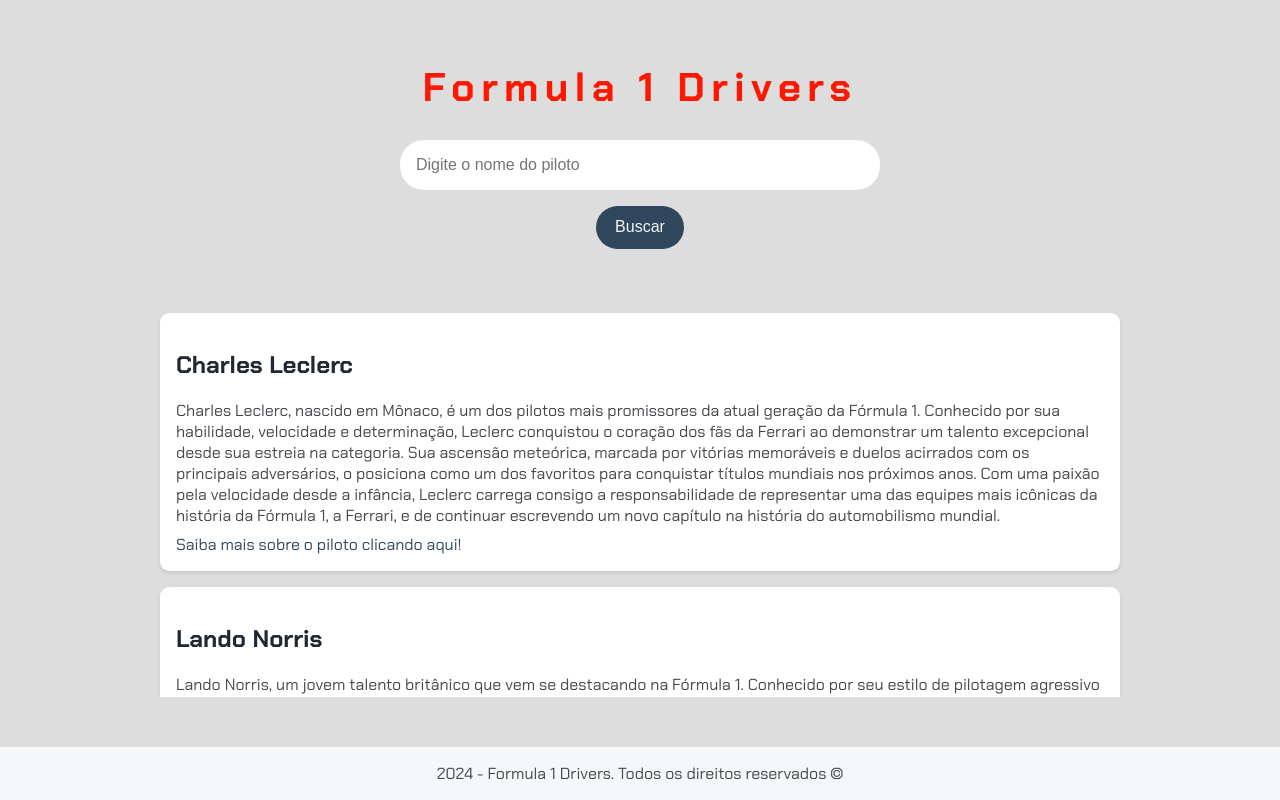
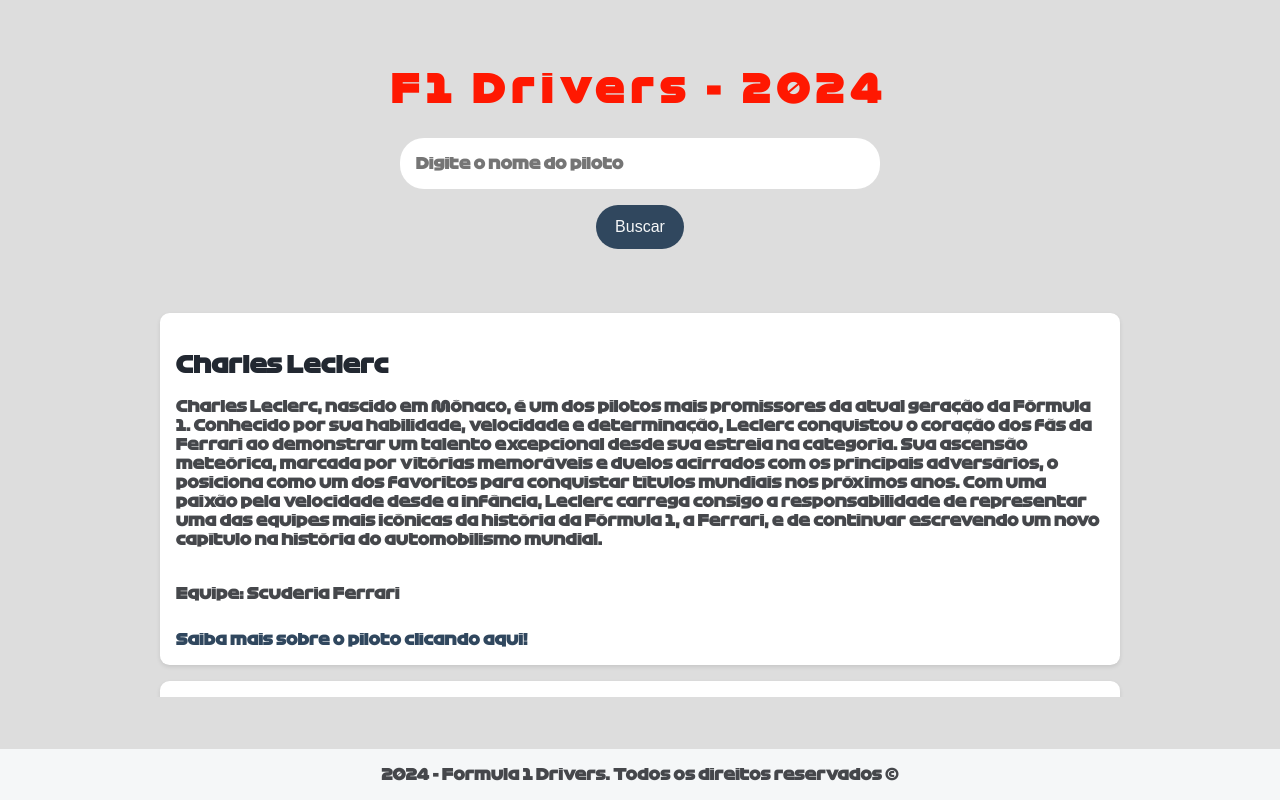
Before and after one commit to leandroferreira30/Imersao-Dev-Alura, a plain HTML site: page index.html in a window 1280 px wide. Both pictures are taken after a click on the button "Buscar". Drawn offline with Linux system fonts and the light colour scheme.

Commit message:
Aula 4
Implementando o que foi visto na aula 4 da Imersão Dev - Alura

```diff
--- a/app.js
+++ b/app.js
@@ -1 +1,21 @@
-console.log(dados[0].descricao);
+// Aqui estou criando uma função para imprimir os dados no HTML quando eu clico no botão da tela.
+function pesquisar(){
+    let section = document.getElementById("resultados-pesquisa")
+
+    let resultados = ""
+
+    for (dado of dados){
+        resultados += `
+            <div class="item-resultado">
+                <h2>${dado.nome}</h2>
+
+                <p class="descricao-meta">${dado.descricao}</p>
+                <br>
+                <p class="descricao-meta"> Equipe: ${dado.equipe}</p>
+                <br>
+                <a href="${dado.link}" target="_blank">Saiba mais sobre o piloto clicando aqui!</a>
+            </div>
+        `
+    }
+    section.innerHTML = resultados
+}
--- a/dados.js
+++ b/dados.js
@@ -2,7 +2,7 @@
   {
     nome: "Charles Leclerc",
     nacionalidade: "Monegásco",
-    equipe: "Ferrari",
+    equipe: "Scuderia Ferrari",
     descricao:
       "Charles Leclerc, nascido em Mônaco, é um dos pilotos mais promissores da atual geração da Fórmula 1. Conhecido por sua habilidade, velocidade e determinação, Leclerc conquistou o coração dos fãs da Ferrari ao demonstrar um talento excepcional desde sua estreia na categoria. Sua ascensão meteórica, marcada por vitórias memoráveis e duelos acirrados com os principais adversários, o posiciona como um dos favoritos para conquistar títulos mundiais nos próximos anos. Com uma paixão pela velocidade desde a infância, Leclerc carrega consigo a responsabilidade de representar uma das equipes mais icônicas da história da Fórmula 1, a Ferrari, e de continuar escrevendo um novo capítulo na história do automobilismo mundial.",
     link: "https://pt.wikipedia.org/wiki/Charles_Leclerc",
--- a/index.html
+++ b/index.html
@@ -8,34 +8,16 @@
 </head>
 <body>
     <header>
-        <h1>Formula 1 Drivers</h1>
+        <h1>F1 Drivers - 2024</h1>
     </header>
 
     <main>
         <section>
             <input type="text" name="" id="" placeholder="Digite o nome do piloto">
-            <button>Buscar</button>
+            <button onclick="pesquisar()">Buscar</button>
         </section>
 
-        <section class="resultados-pesquisa">
-            <div class="item-resultado">
-                <h2>Charles Leclerc</h2>
-                <p class="descricao-meta">Charles Leclerc, nascido em Mônaco, é um dos pilotos mais promissores da atual geração da Fórmula 1. Conhecido por sua habilidade, velocidade e determinação, Leclerc conquistou o coração dos fãs da Ferrari ao demonstrar um talento excepcional desde sua estreia na categoria. Sua ascensão meteórica, marcada por vitórias memoráveis e duelos acirrados com os principais adversários, o posiciona como um dos favoritos para conquistar títulos mundiais nos próximos anos. Com uma paixão pela velocidade desde a infância, Leclerc carrega consigo a responsabilidade de representar uma das equipes mais icônicas da história da Fórmula 1, a Ferrari, e de continuar escrevendo um novo capítulo na história do automobilismo mundial.</p>
-
-                <a href="https://pt.wikipedia.org/wiki/Charles_Leclerc" target="_blank">Saiba mais sobre o piloto clicando aqui!</a>
-            </div>
-
-            <div class="item-resultado">
-                <h2>Lando Norris</h2>
-                <p class="descricao-meta">Lando Norris, um jovem talento britânico que vem se destacando na Fórmula 1. Conhecido por seu estilo de pilotagem agressivo e carisma, Norris conquistou a admiração dos fãs da McLaren desde sua estreia. Sua juventude e habilidade o colocam como um dos pilotos mais promissores da nova geração. Com um futuro promissor pela frente, Norris é considerado um dos principais candidatos a conquistar títulos mundiais nos próximos anos.</p>
-                <a href="https://pt.wikipedia.org/wiki/Lando_Norris" target="_blank">Saiba mais sobre o piloto clicando aqui!</a>
-            </div>
-
-            <div class="item-resultado">
-                <h2>Lewis Hamilton</h2>
-                <p class="descricao-meta">Lewis Hamilton, um ícone da Fórmula 1. Lewis Hamilton é um dos maiores pilotos da história da categoria. Com múltiplos títulos mundiais e um talento inegável, Hamilton se tornou um símbolo do esporte. Sua rivalidade com outros grandes pilotos, como Sebastian Vettel e Max Verstappen, marcou época na Fórmula 1. Sua habilidade no volante, combinada com sua personalidade carismática e engajamento em causas sociais, fazem de Hamilton uma figura inspiradora para milhões de fãs ao redor do mundo.</p>
-                <a href="https://pt.wikipedia.org/wiki/Lewis_Hamilton" target="_blank">Saiba mais sobre o piloto clicando aqui!</a>
-            </div>
+        <section class="resultados-pesquisa" id="resultados-pesquisa">
         </section>
     </main>
     <br>
--- a/style.css
+++ b/style.css
@@ -1,9 +1,19 @@
-/* Importa a fonte Chakra Petch do Google Fonts */
-@import url('https://fonts.googleapis.com/css2?family=Chakra+Petch:ital,wght@0,300;0,400;0,500;0,600;0,700;1,300;1,400;1,500;1,600;1,700&display=swap');
+/* No código abaixo estou criando uma font-family */
+@font-face {
+    font-family: 'Formula1';
+    src: url('fonts/Formula1-Black.ttf') format('truetype'),
+         url('fonts/Formula1-Bold.ttf') format('truetype'),
+         url('fonts/Formula1-Regular.ttf') format('truetype'),
+         url('fonts/Formula1-Wide.ttf') format('truetype');
+
+    font-weight: normal;
+    font-style: normal;
+}
 
 /* Estiliza o corpo da página */
+
 body {
-    font-family: "Chakra Petch", sans-serif; /* Define a fonte padrão */
+    font-family: "Formula1", sans-serif; /* Define a fonte padrão */
     background-color: #DDDDDD; /* Cor de fundo da página */
     display: flex; /* Usa Flexbox para layout */
     flex-direction: column; /* Alinha os itens na vertical */
@@ -32,6 +42,7 @@
 
 /* Estiliza os inputs dentro das seções */
 section input {
+    font-family: "Formula1";
     width: 30rem; /* Largura dos inputs */
     border: none; /* Remove a borda padrão */
     padding: 1rem; /* Espaçamento interno */
@@ -88,6 +99,7 @@
 .item-resultado a {
     text-decoration: none; /* Remove o sublinhado padrão dos links */
     color: #30475E; /* Cor do texto dos links */
+    font-weight: bold;
 }
 
 /* Estiliza os links quando são passados o mouse sobre */
```
Also changed, not shown: fonts/Formula1-Black.ttf (added), fonts/Formula1-Bold.ttf (added), fonts/Formula1-Regular.ttf (added), fonts/Formula1-Wide.ttf (added).
